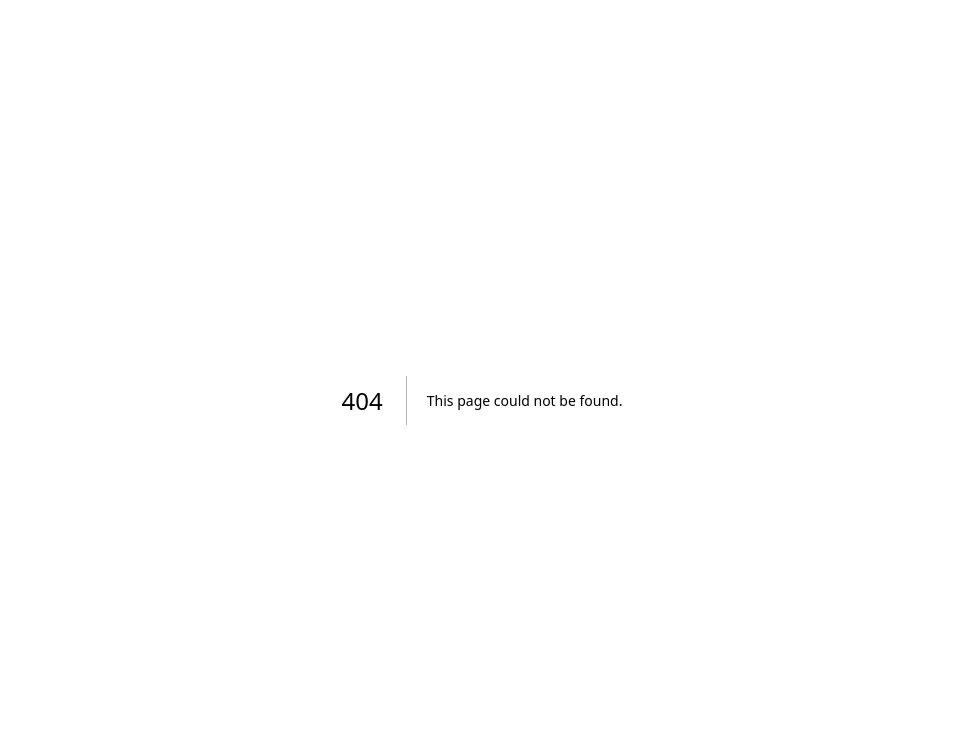
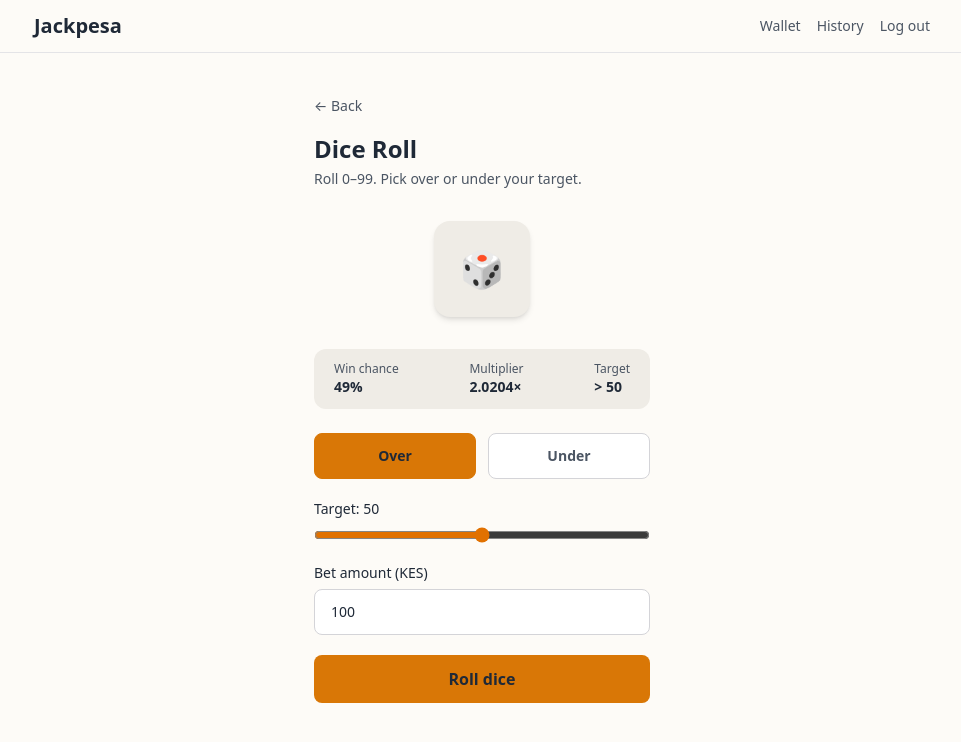
Before and after one commit to GitauGriffinke/jackpesa, a Next.js app: page /dashboard/games/dice in a window 1280 px wide. Before the commit this address had no page. Shown: the top 742 px of the page, without its empty margins (158-1119 px from the left). Built offline with nearby package versions, Linux system fonts and the light colour scheme; no server answers.

Commit message:
feat: add dice roll game with over/under and provably fair outcome

```diff
--- /dev/null
+++ b/app/api/games/dice/route.ts
@@ -0,0 +1,65 @@
+import { NextResponse } from "next/server";
+import { z } from "zod";
+import { getCurrentUser } from "@/lib/auth";
+import { placeBet } from "@/lib/bet";
+import { toCents } from "@/lib/money";
+
+const Schema = z.object({
+  amountKes: z.number().int().min(10).max(150_000),
+  target: z.number().int().min(2).max(98),
+  over: z.boolean(),
+  clientSeed: z.string().min(1).max(128),
+});
+
+// House edge 1%.
+function payout(amountCents: number, winChance: number): number {
+  return Math.floor((amountCents * 0.99) / winChance);
+}
+
+export async function POST(request: Request) {
+  const user = await getCurrentUser();
+  if (!user) {
+    return NextResponse.json({ error: "Not signed in" }, { status: 401 });
+  }
+
+  const body = await request.json().catch(() => null);
+  const parsed = Schema.safeParse(body);
+  if (!parsed.success) {
+    return NextResponse.json(
+      { error: parsed.error.issues[0]?.message ?? "Invalid input" },
+      { status: 400 },
+    );
+  }
+
+  const { amountKes, target, over, clientSeed } = parsed.data;
+  const amountCents = toCents(amountKes);
+
+  // Roll is 0–99.99. Convert float to that range.
+  const result = await placeBet(
+    user.id,
+    "dice",
+    amountCents,
+    clientSeed,
+    (float) => {
+      const roll = parseFloat((float * 100).toFixed(2));
+      const win = over ? roll > target : roll < target;
+      if (!win) return 0;
+      const winChance = over ? (99 - target) / 100 : target / 100;
+      return payout(amountCents, winChance);
+    },
+  );
+
+  const roll = parseFloat((result.float * 100).toFixed(2));
+
+  return NextResponse.json({
+    roll,
+    win: result.payoutCents > 0,
+    payoutCents: result.payoutCents,
+    newBalanceCents: result.newBalanceCents,
+    serverSeed: result.round.serverSeed,
+    serverSeedHash: result.round.serverSeedHash,
+    clientSeed: result.round.clientSeed,
+    nonce: result.round.nonce,
+    float: result.float,
+  });
+}
--- /dev/null
+++ b/app/dashboard/games/dice/page.tsx
@@ -0,0 +1,227 @@
+"use client";
+
+import { useState } from "react";
+
+type Phase = "idle" | "rolling" | "result";
+
+interface RoundResult {
+  roll: number;
+  win: boolean;
+  payoutCents: number;
+  newBalanceCents: number;
+  serverSeed: string;
+  serverSeedHash: string;
+  clientSeed: string;
+  nonce: number;
+  float: number;
+}
+
+function formatKES(cents: number) {
+  return new Intl.NumberFormat("en-KE", {
+    style: "currency",
+    currency: "KES",
+  }).format(cents / 100);
+}
+
+function winChance(target: number, over: boolean) {
+  return over ? 99 - target : target;
+}
+
+function multiplier(target: number, over: boolean) {
+  const chance = winChance(target, over) / 100;
+  if (chance <= 0) return 0;
+  return (0.99 / chance).toFixed(4);
+}
+
+export default function DicePage() {
+  const [target, setTarget] = useState(50);
+  const [over, setOver] = useState(true);
+  const [amount, setAmount] = useState("100");
+  const [phase, setPhase] = useState<Phase>("idle");
+  const [result, setResult] = useState<RoundResult | null>(null);
+  const [error, setError] = useState<string | null>(null);
+
+  async function handleBet(event: React.FormEvent<HTMLFormElement>) {
+    event.preventDefault();
+    setError(null);
+    setResult(null);
+    setPhase("rolling");
+
+    const clientSeed = crypto.randomUUID();
+    const response = await fetch("/api/games/dice", {
+      method: "POST",
+      headers: { "Content-Type": "application/json" },
+      body: JSON.stringify({
+        amountKes: Number(amount),
+        target,
+        over,
+        clientSeed,
+      }),
+    });
+
+    const data = await response.json().catch(() => null);
+    if (!response.ok) {
+      setPhase("idle");
+      setError(data?.error ?? "Something went wrong.");
+      return;
+    }
+
+    await new Promise((r) => setTimeout(r, 800));
+    setResult(data);
+    setPhase("result");
+  }
+
+  function reset() {
+    setPhase("idle");
+    setResult(null);
+    setError(null);
+  }
+
+  const inputClass =
+    "w-full rounded-lg border border-zinc-300 bg-white px-4 py-3 text-text placeholder:text-text-muted focus:border-accent focus:outline-none focus-visible:ring-2 focus-visible:ring-accent";
+
+  return (
+    <main className="mx-auto w-full max-w-sm px-6 py-10">
+      <a href="/dashboard" className="text-sm text-text-muted hover:text-text">
+        ← Back
+      </a>
+      <h1 className="mt-4 text-2xl font-bold text-text">Dice Roll</h1>
+      <p className="mt-1 text-sm text-text-muted">
+        Roll 0–99. Pick over or under your target.
+      </p>
+
+      {/* Dice display */}
+      <div className="my-8 flex flex-col items-center gap-2">
+        <div
+          className={`flex h-24 w-24 items-center justify-center rounded-2xl text-4xl shadow-md transition-all ${
+            phase === "rolling" ? "animate-bounce bg-accent" : "bg-card"
+          }`}
+        >
+          {phase === "result" && result
+            ? result.roll.toFixed(2)
+            : "🎲"}
+        </div>
+        {phase === "result" && result && (
+          <p
+            className={`text-sm font-semibold ${
+              result.win ? "text-accent" : "text-danger"
+            }`}
+          >
+            {result.win ? `You won! +${formatKES(result.payoutCents)}` : "You lost."}
+          </p>
+        )}
+      </div>
+
+      {/* Stats row */}
+      <div className="mb-6 flex justify-between rounded-xl bg-card px-5 py-3 text-sm">
+        <div>
+          <p className="text-xs text-text-muted">Win chance</p>
+          <p className="font-semibold text-text">{winChance(target, over)}%</p>
+        </div>
+        <div>
+          <p className="text-xs text-text-muted">Multiplier</p>
+          <p className="font-semibold text-text">{multiplier(target, over)}×</p>
+        </div>
+        <div>
+          <p className="text-xs text-text-muted">Target</p>
+          <p className="font-semibold text-text">
+            {over ? ">" : "<"} {target}
+          </p>
+        </div>
+      </div>
+
+      {phase !== "rolling" && (
+        <form onSubmit={handleBet} className="flex flex-col gap-5" noValidate>
+          {/* Over / Under toggle */}
+          <div className="flex gap-3">
+            {([true, false] as boolean[]).map((isOver) => (
+              <button
+                key={String(isOver)}
+                type="button"
+                onClick={() => setOver(isOver)}
+                className={`flex-1 rounded-lg border px-4 py-3 text-sm font-semibold transition-colors ${
+                  over === isOver
+                    ? "border-accent bg-accent text-text"
+                    : "border-zinc-300 bg-white text-text-muted"
+                }`}
+              >
+                {isOver ? "Over" : "Under"}
+              </button>
+            ))}
+          </div>
+
+          {/* Target slider */}
+          <label className="flex flex-col gap-2 text-sm font-medium text-text">
+            Target: {target}
+            <input
+              type="range"
+              min={2}
+              max={98}
+              value={target}
+              onChange={(e) => setTarget(Number(e.target.value))}
+              className="accent-amber-600"
+            />
+          </label>
+
+          {/* Bet amount */}
+          <label className="flex flex-col gap-1.5 text-sm font-medium text-text">
+            Bet amount (KES)
+            <input
+              className={inputClass}
+              inputMode="numeric"
+              placeholder="100"
+              value={amount}
+              onChange={(e) => setAmount(e.target.value.replace(/\D/g, ""))}
+            />
+          </label>
+
+          {error && (
+            <p role="alert" className="text-sm text-danger">
+              {error}
+            </p>
+          )}
+
+          <button
+            type="submit"
+            className="rounded-lg bg-accent px-4 py-3 font-semibold text-text transition-colors hover:bg-accent-hover focus-visible:ring-2 focus-visible:ring-text focus-visible:outline-none"
+          >
+            Roll dice
+          </button>
+
+          {phase === "result" && (
+            <button
+              type="button"
+              onClick={reset}
+              className="rounded-lg border border-zinc-300 px-4 py-3 text-sm font-medium text-text-muted hover:text-text"
+            >
+              Roll again
+            </button>
+          )}
+        </form>
+      )}
+
+      {phase === "rolling" && (
+        <p className="text-center text-sm text-text-muted">Rolling...</p>
+      )}
+
+      {/* Provably fair proof */}
+      {phase === "result" && result && (
+        <details className="mt-6 text-xs text-text-muted">
+          <summary className="cursor-pointer font-medium">
+            Verify this round
+          </summary>
+          <div className="mt-2 flex flex-col gap-1 break-all font-mono">
+            <span>Server seed: {result.serverSeed}</span>
+            <span>Hash: {result.serverSeedHash}</span>
+            <span>Client seed: {result.clientSeed}</span>
+            <span>Nonce: {result.nonce}</span>
+            <span>Float: {result.float.toFixed(10)}</span>
+            <a href="/verify" target="_blank" className="mt-1 text-accent underline">
+              Open verifier →
+            </a>
+          </div>
+        </details>
+      )}
+    </main>
+  );
+}
--- a/app/dashboard/page.tsx
+++ b/app/dashboard/page.tsx
@@ -15,7 +15,7 @@ interface GameCard {
 
 const GAMES: GameCard[] = [
   { id: "coin-toss", label: "Coin Toss", emoji: "🪙", description: "Heads or tails. 2× payout.", built: true },
-  { id: "dice",             label: "Dice Roll",         emoji: "🎲", description: "Over or under. Up to 5×.",             built: false },
+  { id: "dice", label: "Dice Roll", emoji: "🎲", description: "Over or under. Up to 5×.", built: true },
   { id: "lucky-wheel",      label: "Lucky Wheel",       emoji: "🎡", description: "Spin for multipliers up to 10×.",      built: false },
   { id: "slots",            label: "Slot Machine",      emoji: "🎰", description: "3 reels, classic symbols.",            built: false },
   { id: "plinko",           label: "Plinko",            emoji: "📍", description: "Drop the ball, hit a multiplier.",     built: false },
```
